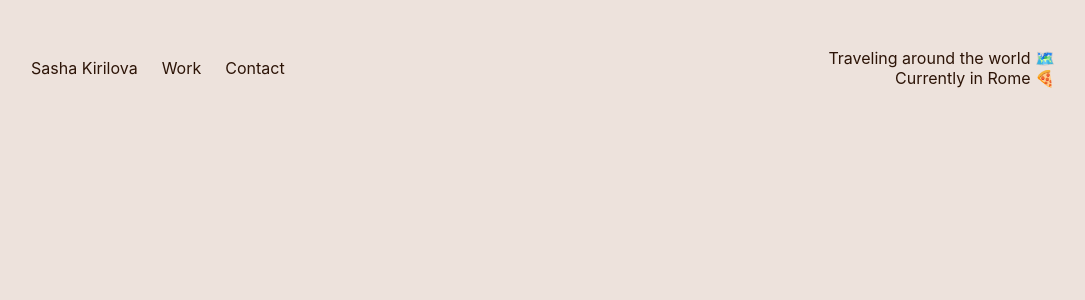
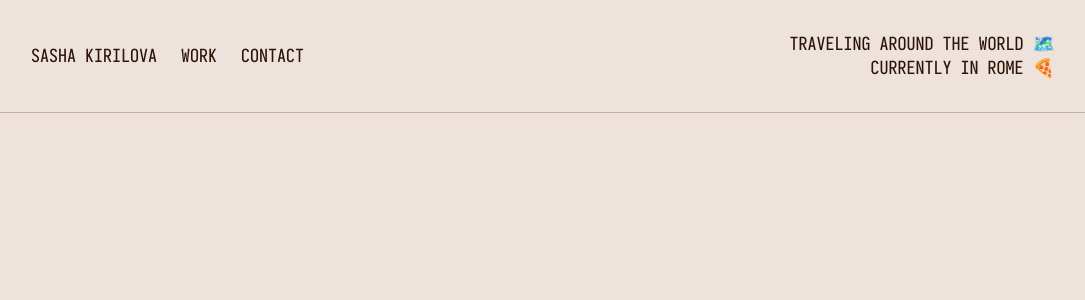
Before and after one commit to kirillovaaa/kirillovaaa.github.io, a React (Create React App) app: page / in a window 1280 px wide. Shown: the top 300 px of the page, without its empty margins (97-1182 px from the left). Built offline with nearby package versions, Linux system fonts and the light colour scheme.

Commit message:
add font, style header

```diff
--- a/src/components/Header.css
+++ b/src/components/Header.css
@@ -3,6 +3,10 @@
   justify-content: space-between;
   padding: 32px 128px;
   align-items: center;
+  text-transform: uppercase;
+  font-size: 18px;
+  line-height: 24px;
+  border-bottom: solid 1px var(--foreground-secondary);
 }
 
 .header-links {
--- a/src/index.css
+++ b/src/index.css
@@ -1,3 +1,9 @@
+@font-face {
+  src: url(./fonts/iosevka-medium.woff2);
+  font-family: "Iosevka";
+  font-weight: 500;
+}
+
 :root {
   --background: #ede2dc;
   --foreground-primary: #2d1407;
@@ -19,11 +25,14 @@ html {
 
 body {
   margin: 0;
-  font-family: -apple-system, BlinkMacSystemFont, "Segoe UI", "Roboto", "Oxygen",
-    "Ubuntu", "Cantarell", "Fira Sans", "Droid Sans", "Helvetica Neue",
-    sans-serif;
+  font-family: "Iosevka", monospace;
   -webkit-font-smoothing: antialiased;
   -moz-osx-font-smoothing: grayscale;
+}
+
+* {
+  margin: 0;
+  box-sizing: border-box;
 }
 
 code {
```
Also changed, not shown: src/fonts/iosevka-medium.woff2 (added).
